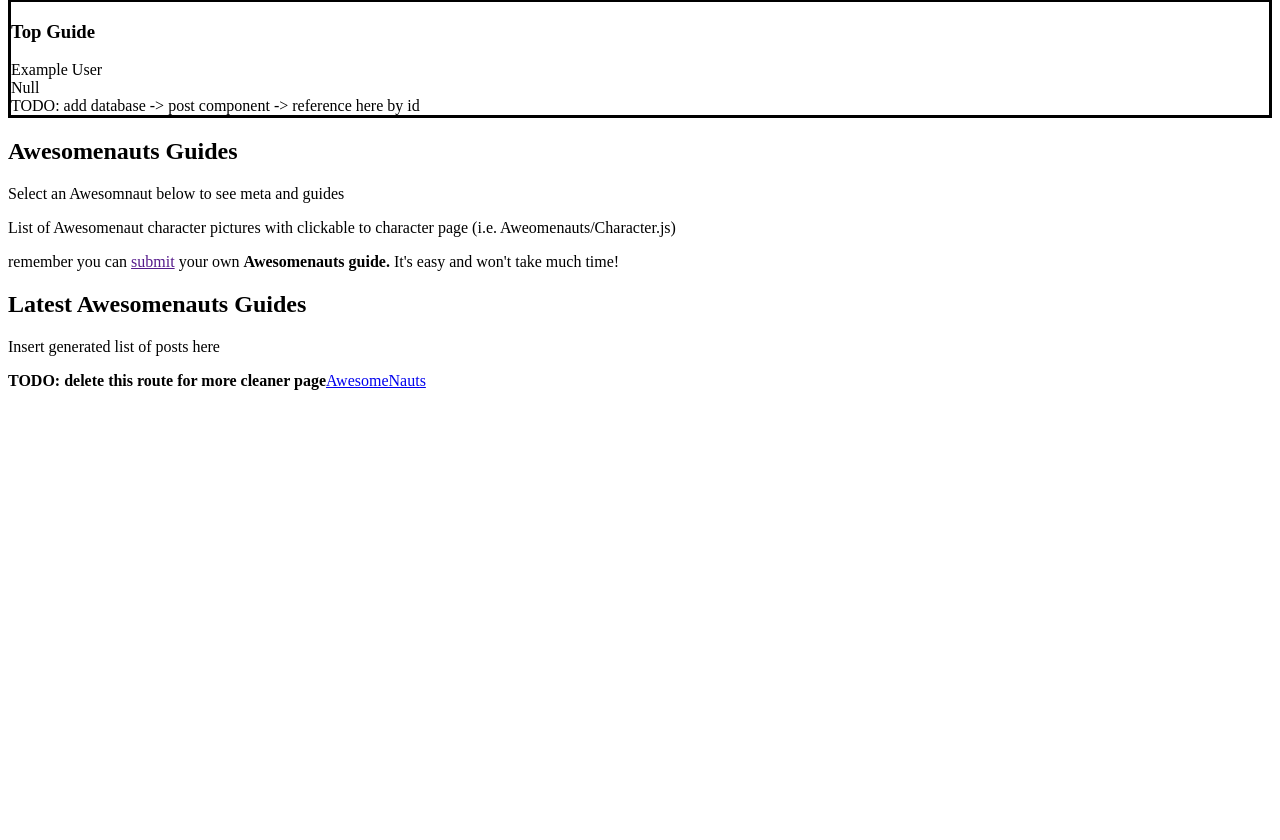
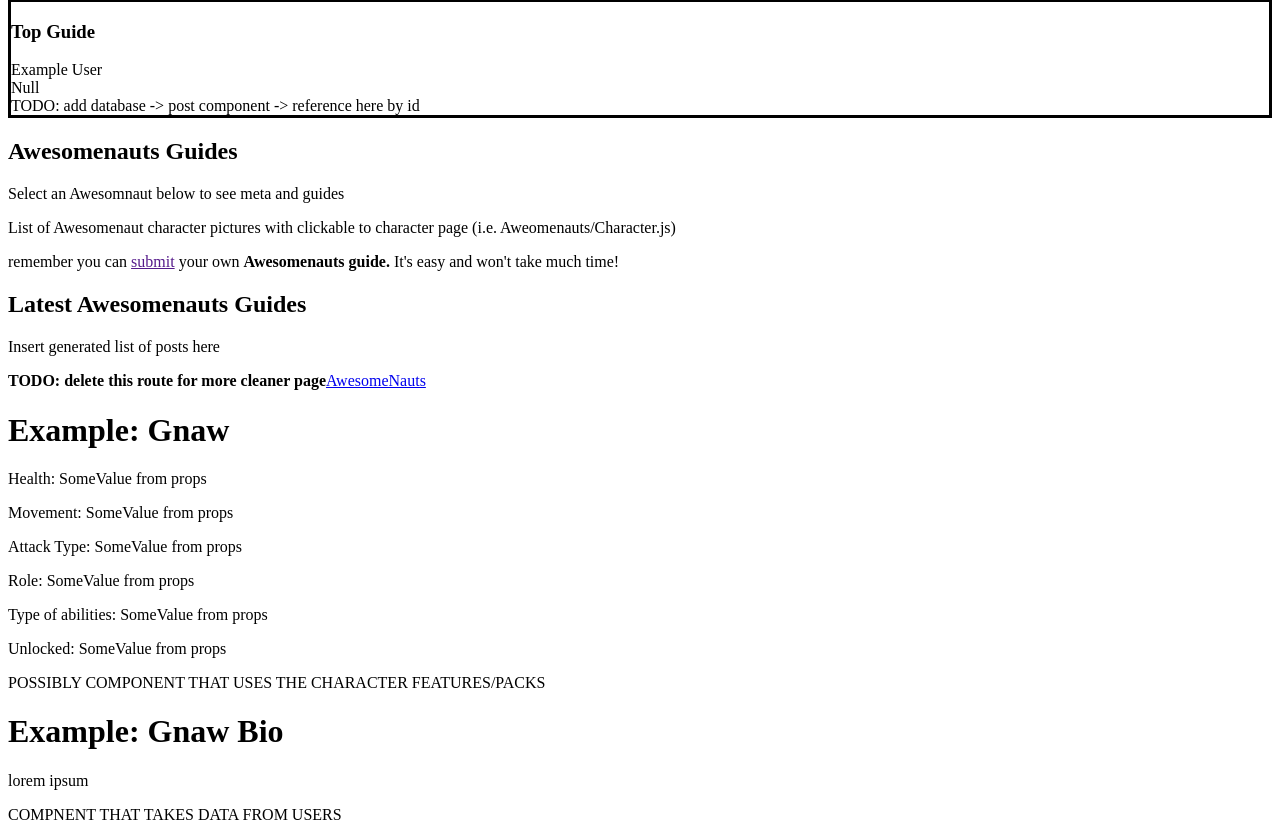
Before and after one commit to ishaaqj/awesomenautbuilds, a React app: page /Awesomenauts/Admiral_Swiggins in a window 1280 px wide. Shown: the part 271-1111 px from the top of the page. Before the commit the page ends 800 px from the top, so only its background shows below. Built offline with nearby package versions, Linux system fonts and the light colour scheme.

Commit message:
added route specific to character name, created 3 example character data, added UserGuide.js to implement later

```diff
--- a/src/js/Awesomenauts/Character.js
+++ b/src/js/Awesomenauts/Character.js
@@ -1,8 +1,56 @@
 import React, {useState} from 'react';
+import {Link, withRouter} from 'react-router-dom';
 
 
 const Character = (props) => {
+    const characters = {
+        Admiral_Swiggins: {
+            name: "Admiral Swiggins",
+            health: {
+                regular: 1500,
+                alt: 1950
+            },
+            movement: 7.2,
+            attack_type: "Melee",
+            role: "Initiator",
+            abilities: [ 'Stun', 'Blind', 'Shield', 'Damage Over Time', 'Area of Effect' ],
+            unlocked_level: 0
+        },
+        Ayla: {
+            name: "Ayla",
+            health: {
+                regular: 1300,
+                alt: 1690
+            },
+            movement: 7.6,
+            attack_type: "Melee",
+            role: "Brawler",
+            abilities: [
+                'Area of Effect',
+                'Damage Over Time',
+                'Fly',
+                'Lifesteal',
+                'Shield',
+                'Slow'
+              ],
+            unlocked_level: 18
+        },
+        Clunk: {
+            name: "Clunk",
+            health: {
+                regular: 1900,
+                alt: 2470
+            },
+            movement: 7.6,
+            attack_type: "Medium",
+            role: "Tank",
+            abilities: [ 'Lifesteal', 'Area of effect', 'Ensnare', 'Slow', 'Launch String' ],
+            unlocked_level: 3
+        }
+    }
+    // For now put information of characters like health, movement etc. in client side. Later in postgres
     return (
+        // Props: name -> abilities, bio, health etc.
         <div>
             <h1>Example: Gnaw</h1>
             <p><span>Health: </span> SomeValue from props</p>
@@ -17,13 +65,16 @@
             <h1>Example: Gnaw Bio</h1>
             <p>lorem ipsum</p>
 
+
+            {/* TopGuides component but more than one */}
             <p>{"\n\n"}COMPNENT THAT TAKES DATA FROM USERS</p>
             {/* Insert route here to other characters in order (need redux)*/}
             {/* Insert Leave comment Section */}
-
+            {/* First serach for character then output links accordingly */}
+            {/* Two links to link to other character */}
 
         </div>
     );
 }
 
-export default Character;
+export default withRouter(Character);
--- a/src/js/Container/App.js
+++ b/src/js/Container/App.js
@@ -11,9 +11,10 @@
                 <HomePage/>
                 <b>TODO: delete this route for more cleaner page</b>
                 <Link to={{
-                    pathname: "/Awesomenauts"
+                    pathname: "/Awesomenauts/Admiral_Swiggins"
                 }}>AwesomeNauts</Link>
-                <Route path="/Awesomenauts" exact component={Character}/>
+                {/* <Route path="/Awesomenauts" exact component={Character}/> */}
+                <Route path="/Awesomenauts/:id" component={Character}/>
             </div>
         );
     }
--- /dev/null
+++ b/src/js/User/UserGuides/UserGuide.js
@@ -0,0 +1 @@
+// creating file to organize process, userguide submition will need a classifier attached to character ex. Gnaw, ...
```
